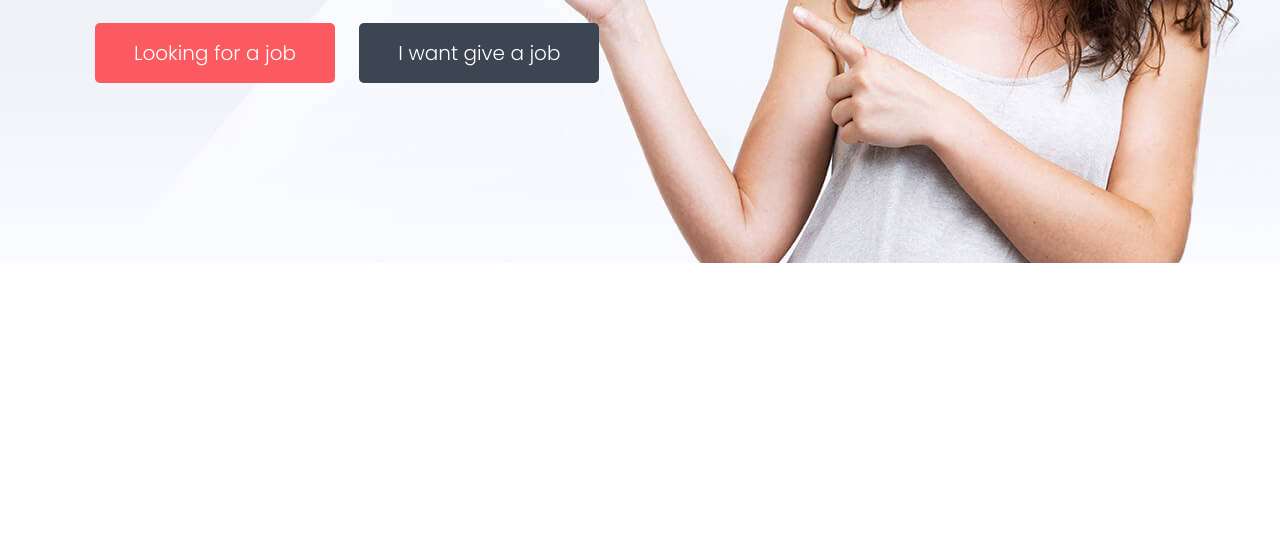
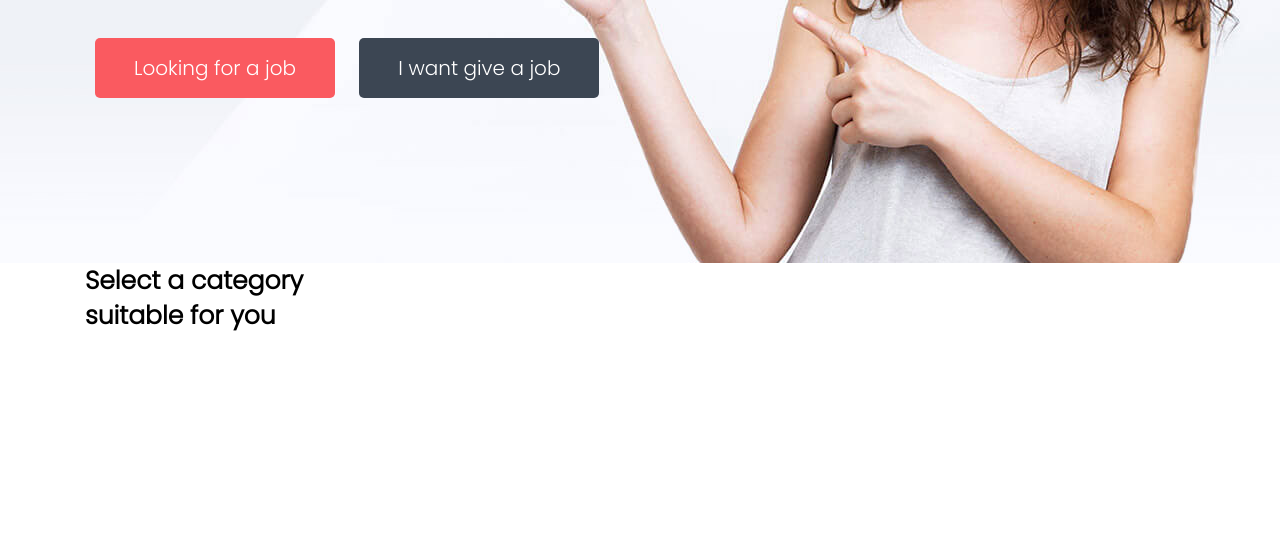
Before and after one commit to Profikusus/My-Blog-Project, a plain HTML site: page index.html in a window 1280 px wide. Shown: the part 452-1008 px from the top of the page. Before the commit the page ends 800 px from the top, so only its background shows below. Drawn offline with Linux system fonts and the light colour scheme.

Commit message:
Added new block Main

```diff
--- a/index.html
+++ b/index.html
@@ -51,8 +51,19 @@
             </div>
         </div>
     </section>
-    <main>
-
+    <main class="main">
+        <div class="container">
+            <div class="row row-select-category">
+                <div class="col-xs-12 col-md-12">
+                    <div class="main-menu">
+                        <div class="select-category">
+                            <h1>Select a category <br>suitable for you</h1>
+                        </div>
+                        <a href=""></a><a href=""></a><a href=""></a>
+                    </div>
+                </div>
+            </div>
+        </div>
     </main>
     <footer>
 
--- a/style.css
+++ b/style.css
@@ -49,6 +49,7 @@ body{
     font-size: 55px;
     color: rgba(60, 70, 83, 1);
     padding-bottom: 30px;
+    line-height: 65px;
 }
 .btn-home{
     display: flex;
@@ -81,3 +82,9 @@ body{
 .btn-looking-for-job:hover{
     background-color: red;
 }
+.row-select-category{
+    border: 1px white;
+    height: 293px;
+    line-height: 35px;
+    font-size: 25px;
+}
```
